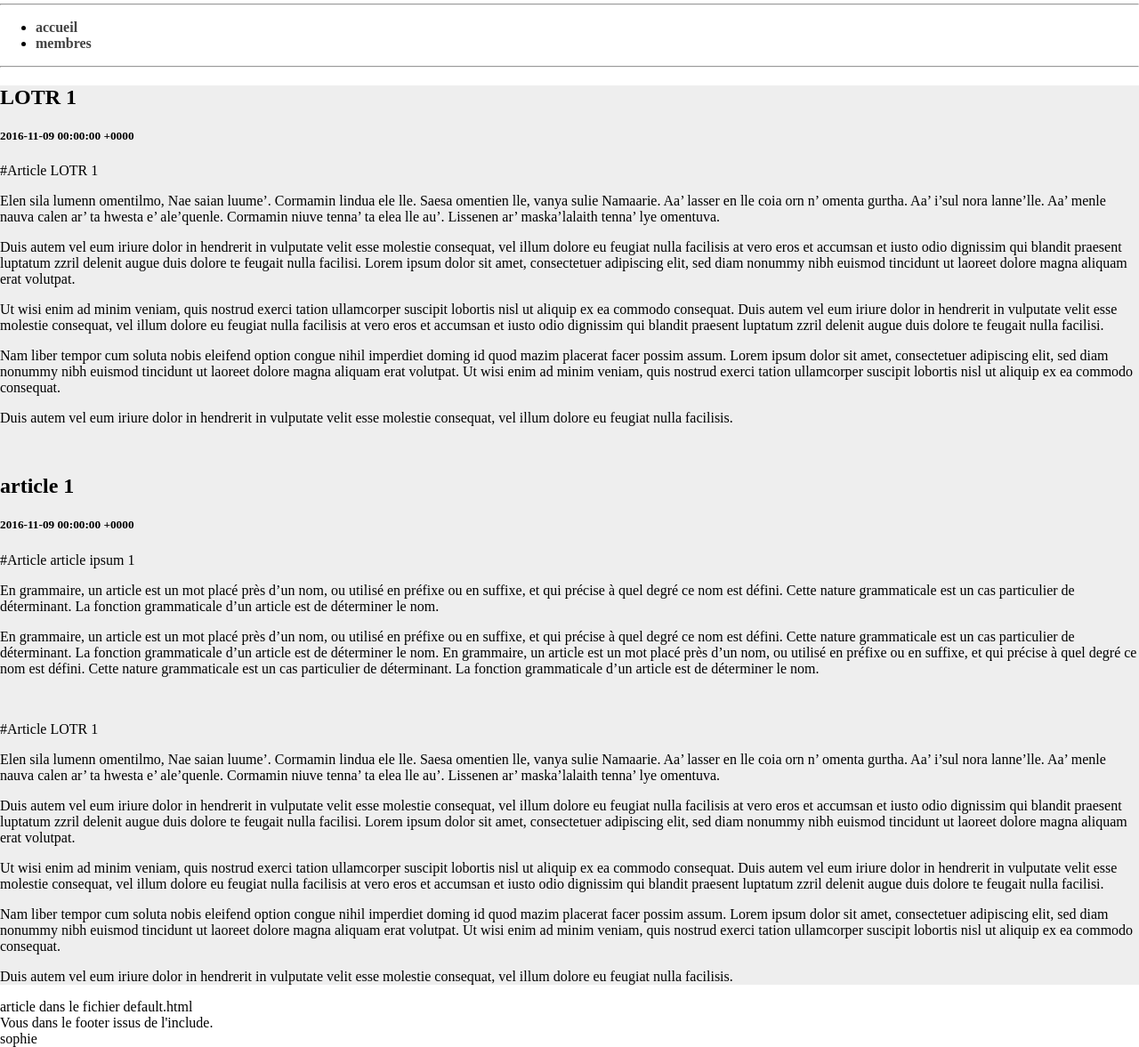
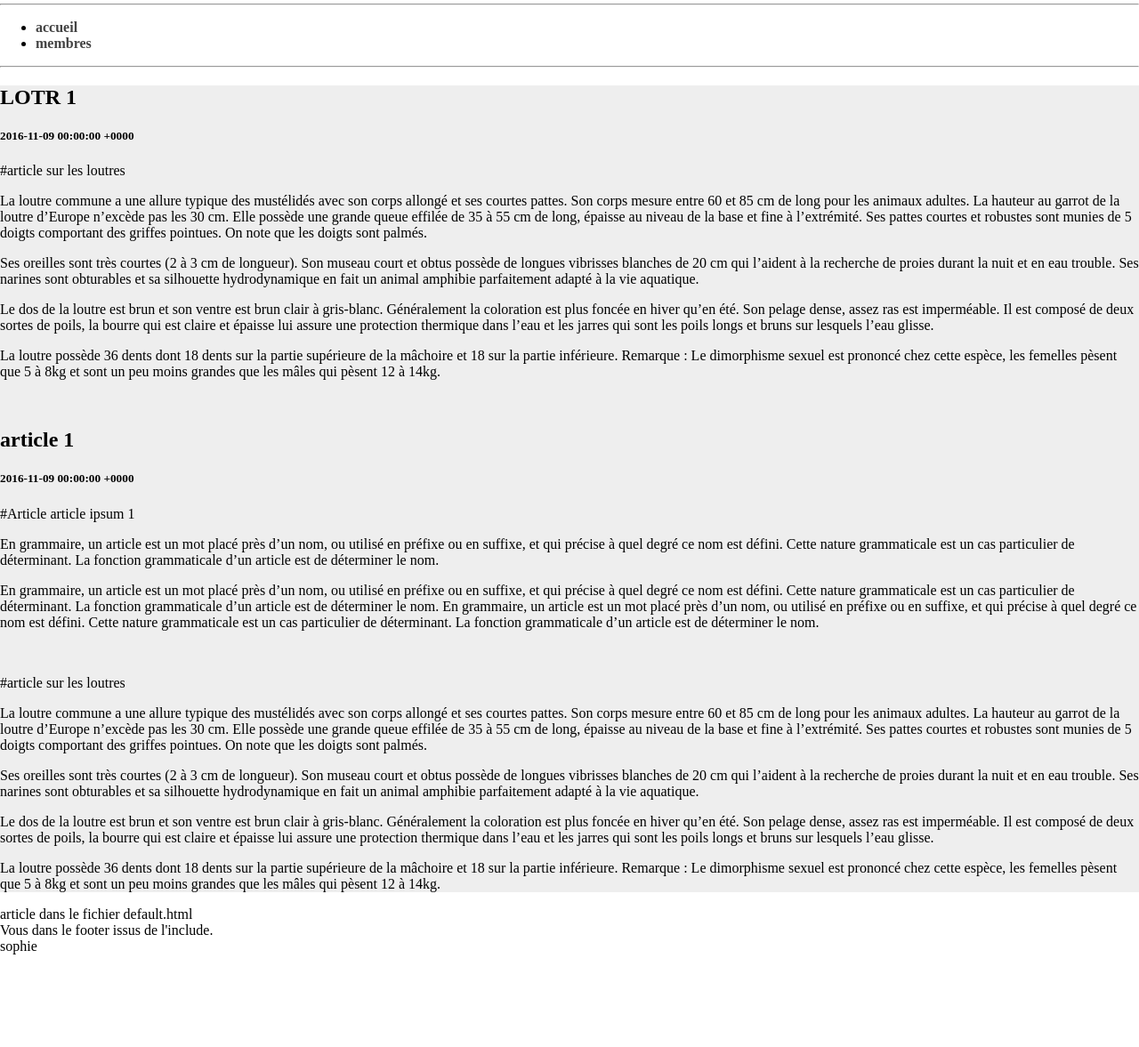
Before and after one commit to Sopoulet/flatfiles, a Jekyll site: the page built from _posts/2016-11-09-lotr1.md, in a window 1280 px wide, cut to the strip 120-1297 px from the top of the page. Shown: the whole strip at 89% size. Built offline with Jekyll 4.4.1, drawn with Linux system fonts in a browser that asks for light colours; after the commit the page ends 1193 px from its top, so only the background shows below that.

Commit message:
Update 2016-11-09-lotr1.md

```diff
--- a/_posts/2016-11-09-lotr1.md
+++ b/_posts/2016-11-09-lotr1.md
@@ -3,15 +3,14 @@ layout: post
 title: LOTR 1
 ---
 
-#Article LOTR 1
+#article sur les loutres
 
 
-Elen sila lumenn omentilmo, Nae saian luume'. Cormamin lindua ele lle. Saesa omentien lle, vanya sulie Namaarie. Aa' lasser en lle coia orn n' omenta gurtha. Aa' i'sul nora lanne'lle. Aa' menle nauva calen ar' ta hwesta e' ale'quenle. Cormamin niuve tenna' ta elea lle au'. Lissenen ar' maska'lalaith tenna' lye omentuva.
+La loutre commune a une allure typique des mustélidés avec son corps allongé et ses courtes pattes. Son corps mesure entre 60 et 85 cm de long pour les animaux adultes. La hauteur au garrot de la loutre d’Europe n’excède pas les 30 cm. Elle possède une grande queue effilée de 35 à 55 cm de long, épaisse au niveau de la base et fine à l’extrémité. Ses pattes courtes et robustes sont munies de 5 doigts comportant des griffes pointues. On note que les doigts sont palmés.
 
-Duis autem vel eum iriure dolor in hendrerit in vulputate velit esse molestie consequat, vel illum dolore eu feugiat nulla facilisis at vero eros et accumsan et iusto odio dignissim qui blandit praesent luptatum zzril delenit augue duis dolore te feugait nulla facilisi. Lorem ipsum dolor sit amet, consectetuer adipiscing elit, sed diam nonummy nibh euismod tincidunt ut laoreet dolore magna aliquam erat volutpat.
+Ses oreilles sont très courtes (2 à 3 cm de longueur). Son museau court et obtus possède de longues vibrisses blanches de 20 cm qui l’aident à la recherche de proies durant la nuit et en eau trouble. Ses narines sont obturables et sa silhouette hydrodynamique en fait un animal amphibie parfaitement adapté à la vie aquatique.
 
-Ut wisi enim ad minim veniam, quis nostrud exerci tation ullamcorper suscipit lobortis nisl ut aliquip ex ea commodo consequat. Duis autem vel eum iriure dolor in hendrerit in vulputate velit esse molestie consequat, vel illum dolore eu feugiat nulla facilisis at vero eros et accumsan et iusto odio dignissim qui blandit praesent luptatum zzril delenit augue duis dolore te feugait nulla facilisi.
+Le dos de la loutre est brun et son ventre est brun clair à gris-blanc. Généralement la coloration est plus foncée en hiver qu’en été. Son pelage dense, assez ras est imperméable. Il est composé de deux sortes de poils, la bourre qui est claire et épaisse lui assure une protection thermique dans l’eau et les jarres qui sont les poils longs et bruns sur lesquels l’eau glisse.
 
-Nam liber tempor cum soluta nobis eleifend option congue nihil imperdiet doming id quod mazim placerat facer possim assum. Lorem ipsum dolor sit amet, consectetuer adipiscing elit, sed diam nonummy nibh euismod tincidunt ut laoreet dolore magna aliquam erat volutpat. Ut wisi enim ad minim veniam, quis nostrud exerci tation ullamcorper suscipit lobortis nisl ut aliquip ex ea commodo consequat.
-
-Duis autem vel eum iriure dolor in hendrerit in vulputate velit esse molestie consequat, vel illum dolore eu feugiat nulla facilisis.
+La loutre possède 36 dents dont 18 dents sur la partie supérieure de la mâchoire et 18 sur la partie inférieure.
+Remarque : Le dimorphisme sexuel est prononcé chez cette espèce, les femelles pèsent que 5 à 8kg et sont un peu moins grandes que les mâles qui pèsent 12 à 14kg.
```
